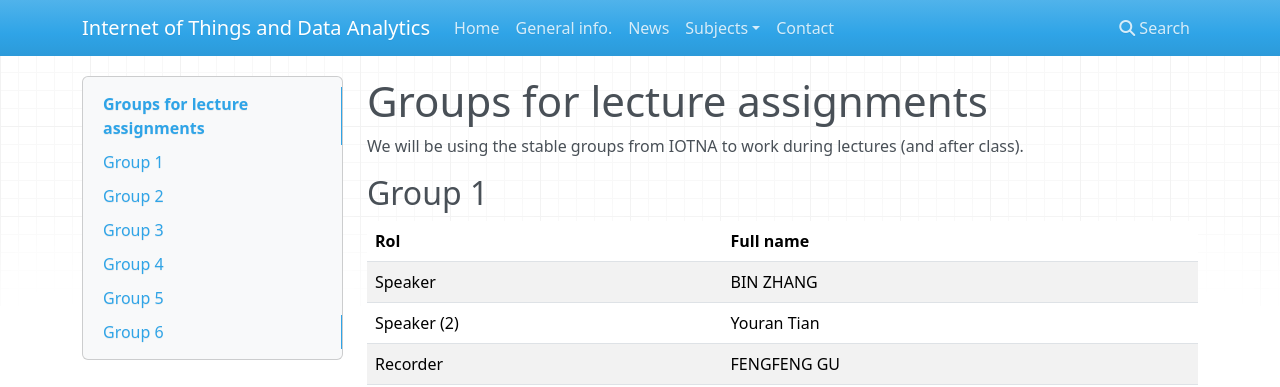
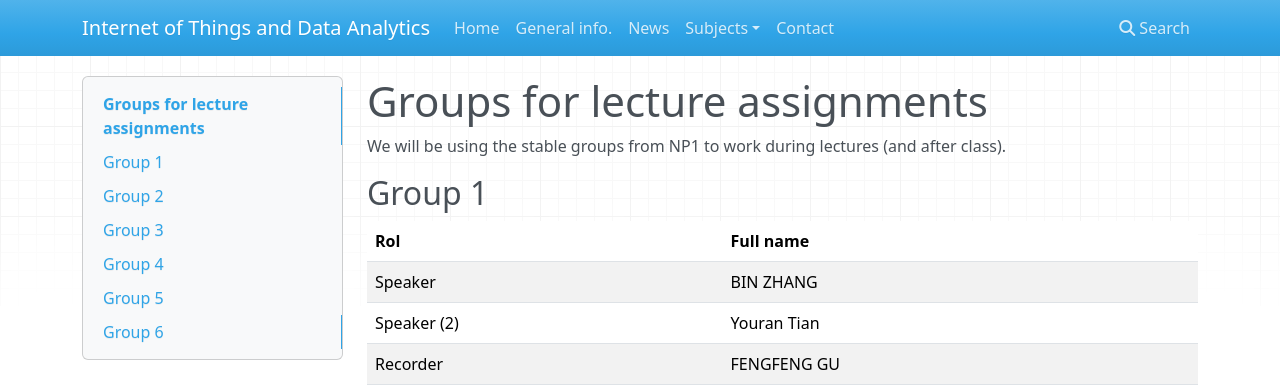
Before and after one commit to iot-da/iot-da.github.io, an MkDocs documentation site: the page built from docs/Subjects/NP1/groups.md, in a window 1280 px wide and 900 px high. Shown: the top 387 px of the window. Built offline with MkDocs 1.6.1, drawn with Linux system fonts in a browser that asks for light colours; nearby versions of some CDN libraries.

Commit message:
Updated groups

```diff
--- a/docs/Subjects/NP1/groups.md
+++ b/docs/Subjects/NP1/groups.md
@@ -1,6 +1,6 @@
 # Groups for lecture assignments
 
-We will be using the stable groups from IOTNA to work during lectures (and after
+We will be using the stable groups from NP1 to work during lectures (and after
 class).
 
 
```
Also changed, not shown: docs/Subjects/NP2/groups.md (+1 -1 lines).
